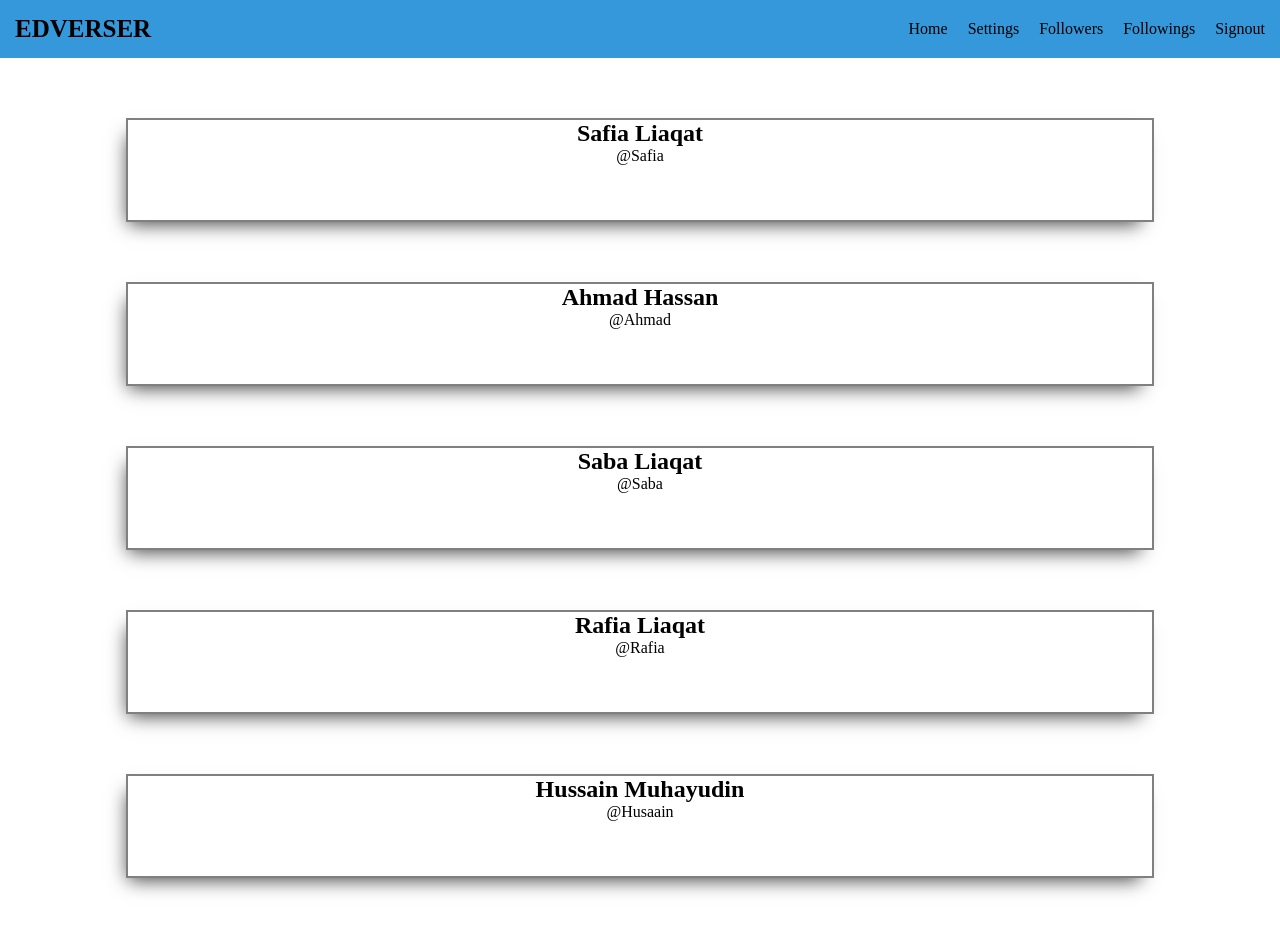
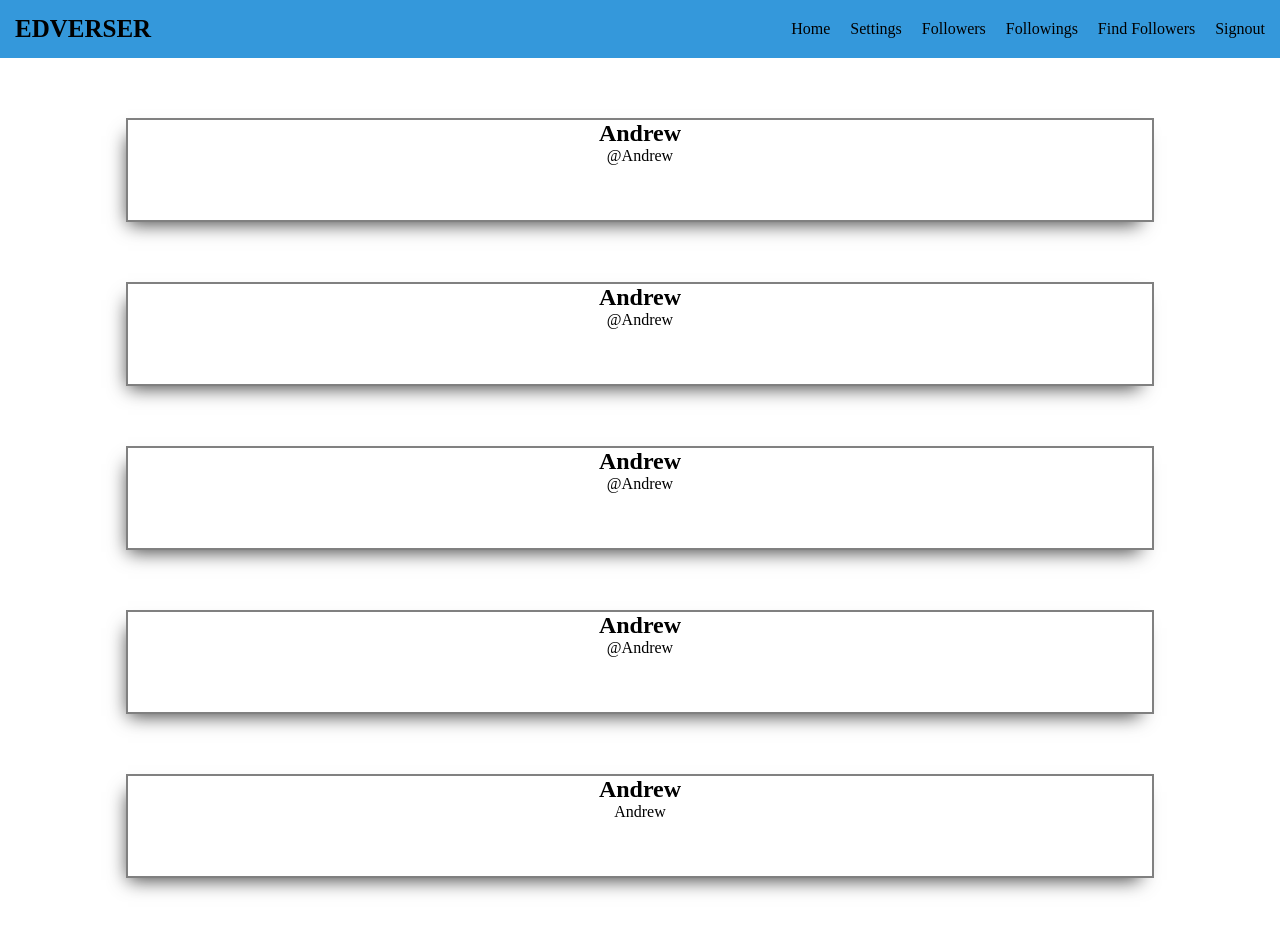
Before and after one commit to Safia-Liaqat/Twitter-webApp, a React (Vite) app: page /home/followers in a window 1280 px wide. Shown: the top 932 px of the page. Built offline with nearby package versions, Linux system fonts and the light colour scheme; no server answers.

Commit message:
Added find followers module to show All of the registered Users

```diff
--- a/src/App.jsx
+++ b/src/App.jsx
@@ -7,6 +7,7 @@ import Settings from './components/pages/Settings'
 import Followers from './components/pages/Followers'
 import { Route, Routes } from 'react-router-dom'
 import Followings from './components/pages/Following'
+import FindFollowers from "./components/pages/FindFollowers";
 
 function App() {
   /*
@@ -55,6 +56,7 @@ const counterRedux = useSelector((state) => state.counter);
           <Route path=":paramId" element={<Home />} />
           <Route path="followings" element={<Followings />} />
           <Route path="followers" element={<Followers />} />
+          <Route path="findFollowers" element={<FindFollowers/>} />
         </Route>
         <Route path="/setting" element={<Settings />} />
       </Routes>
--- a/src/components/Nav/index.jsx
+++ b/src/components/Nav/index.jsx
@@ -24,6 +24,11 @@ const Nav = () => {
     {
       placeholder:"Followings",
       path:"/home/followings",
+      isLink:true
+    },
+    {
+      placeholder:"Find Followers",
+      path:"/home/findFollowers",
       isLink:true
     },
     {
--- /dev/null
+++ b/src/components/pages/FindFollowers/index.css
@@ -0,0 +1,27 @@
+.user-container{
+    display: flex;
+    width: 50%;
+    margin: 0 auto;
+    justify-content: space-between;
+    padding: 10px;
+    margin-bottom: 15px;
+    align-items: center;
+    box-shadow: -3px 3px 29px -9px rgba(0,0,0,0.75);
+    -webkit-box-shadow: -3px 3px 29px -9px rgba(0,0,0,0.75);
+    -moz-box-shadow: -3px 3px 29px -9px rgba(0,0,0,0.75);
+}
+
+.user-name{
+    font-weight:800;
+    font-size: 23px;
+}
+
+.user-handle{
+    color: rgb(120, 114, 114);
+    margin-right: 40%;
+}
+
+.follow-btn{
+    padding: 10px;
+    width: 80px;
+}
--- /dev/null
+++ b/src/components/pages/FindFollowers/index.jsx
@@ -0,0 +1,68 @@
+import React, { useEffect, useState } from 'react'
+import './index.css'
+import { getDatabase, onValue, push, ref, set } from 'firebase/database';
+import {onAuthStateChanged} from 'firebase/auth'
+import { auth } from  '../../../firebase'
+import Nav from '../../Nav'
+
+const FindFollowers = () => {
+    const [userData, setUserData] = useState({});
+    const [userList, setUserList] = useState([]);
+    const [userId,setUserId]=useState(null)
+
+ useEffect(() => {
+    onAuthStateChanged(auth, (user) => {
+      if (user) {
+        const userid = user.uid;
+        setUserId(userid);
+        console.log(userid); // Move this line here
+      }
+    });
+  }, []);
+
+  useEffect(() => {
+    const db = getDatabase();
+    const userDataRef = ref(db, 'users/');
+    onValue(userDataRef, (snapshot) => {
+      const data = snapshot.val();
+      console.log(data);
+      setUserData(data);
+
+      if (data?.name) {
+        const userName = data.name;
+        const newList = [];
+        for (const user in userName) {
+          newList.push(userName[user]);
+        }
+
+        setUserList(newList);
+      }
+    });
+  }, []);
+
+
+  return (
+    <div>
+        <Nav/>
+
+    {
+  Object.values(userData).map((userItem, index) => {
+    return (<div className='user-container'>
+    <div className="name-container">
+    <div className='user-name'>
+        {userItem.name}
+   </div>
+   <div className='user-handle'>@{userItem.name}</div>
+    </div>
+
+   <div className="follow">
+     <button className='follow-btn'>Follow</button>
+   </div>
+</div> );
+  })
+}
+    </div>
+  )
+}
+
+export default FindFollowers
--- a/src/components/pages/Followers/index.jsx
+++ b/src/components/pages/Followers/index.jsx
@@ -4,24 +4,24 @@ import Nav from '../../Nav'
 const Followers = () => {
     const followers=[
         {
-            name:'Safia Liaqat',
-            handler:"@Safia"
+            name:'Andrew',
+            handler:"@Andrew"
         },
         {
-            name:'Ahmad Hassan',
-            handler:"@Ahmad"
+            name:'Andrew',
+            handler:"@Andrew"
         },
         {
-            name:'Saba Liaqat',
-            handler:"@Saba"
+            name:'Andrew',
+            handler:"@Andrew"
         },
         {
-            name:'Rafia Liaqat',
-            handler:"@Rafia"
+            name:'Andrew',
+            handler:"@Andrew"
         },
         {
-            name:'Hussain Muhayudin',
-            handler:"@Husaain"
+            name:'Andrew',
+            handler:"Andrew"
         }
     ]
   return (
--- a/src/components/pages/Following/index.jsx
+++ b/src/components/pages/Following/index.jsx
@@ -4,24 +4,24 @@ import Nav from '../../Nav'
 const Followings = () => {
     const following=[
         {
-            name:'Safia Liaqat',
-            handler:"@Safia"
+            name:'Andrew',
+            handler:"@Andrew"
         },
         {
-            name:'Ahmad Hassan',
-            handler:"@Ahmad"
+            name:'Andrew',
+            handler:"@Andrew"
         },
         {
-            name:'Saba Liaqat',
-            handler:"@Saba"
+            name:'Andrew',
+            handler:"@Andrew"
         },
         {
-            name:'Rafia Liaqat',
-            handler:"@Rafia"
+            name:'Andrew',
+            handler:"@Andrew"
         },
         {
-            name:'Hussain Muhayudin',
-            handler:"@Husaain"
+            name:'Andrew',
+            handler:"Andrew"
         }
     ]
   return (
```
